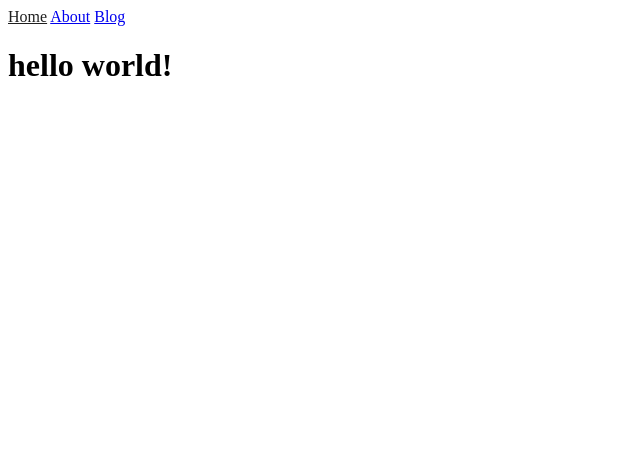
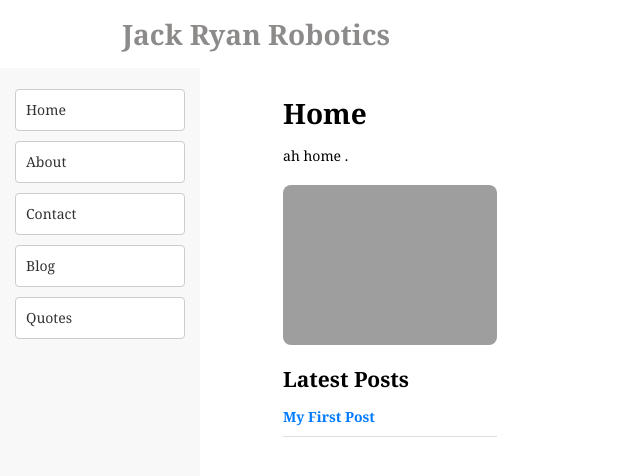
Before and after one commit to jackryanrobotics/jackryanrobotics.github.io, a Jekyll site: the page built from docs/index.html, in a window 1280 px wide. Shown: the top 476 px of the page, without its empty margins (0-640 px from the left). Built offline with Jekyll 4.4.1, drawn with Linux system fonts in a browser that asks for light colours.

Commit message:
Update
Added side bar and quotes page

```diff
--- a/docs/_layouts/default.html
+++ b/docs/_layouts/default.html
@@ -4,9 +4,25 @@
     <meta charset="utf-8">
     <title>{{ page.title }}</title>
     <link rel="stylesheet" href="/assets/css/styles.css">
+    <link rel="stylesheet" href="https://fonts.googleapis.com/css2?family=Noto+Serif:wght@400;700&display=swap">
   </head>
   <body>
-    {% include navigation.html %}
-    {{ content }}
+    <header class="site-header">
+      <h1>Jack Ryan Robotics</h1>
+    </header>
+    <div class="container">
+      <aside class="sidebar">
+        <ul>
+          <li><a href="{{ "/" | relative_url }}">Home</a></li>
+          <li><a href="{{ "/about" | relative_url }}">About</a></li>
+          <li><a href="{{ "/contact" | relative_url }}">Contact</a></li>
+          <li><a href="{{ "/blog" | relative_url }}">Blog</a></li>
+          <li><a href="{{ "/quotes" | relative_url }}">Quotes</a></li>
+        </ul>
+      </aside>
+      <main class="content">
+        {{ content }}
+      </main>
+    </div>
   </body>
 </html>
--- a/docs/_posts/2024-09-07-First_Blog.markdown
+++ b/docs/_posts/2024-09-07-First_Blog.markdown
@@ -1,7 +1,8 @@
 ---
 layout: post
 author: Jack Ryan
-
+title: "My First Post"
+date: 2024-09-07
 ---
 The beginnings
 Hi, this is my first post of anything tech related. This site will primarily be used to keep record of a TeaBot project. Improvements will be made soon...
--- a/docs/_sass/main.scss
+++ b/docs/_sass/main.scss
@@ -1,3 +1,179 @@
+/* Basic Reset */
+* {
+  margin: 8;
+  padding: 0;
+  box-sizing: border-box;
+}
+
+/* Header Styling */
+.site-header {
+  width: 40%; /* Full width of the viewport */
+  background-color: #ffffff;
+  color: #8d8a8a;
+  text-align: center;
+  padding: 15px;
+  font-family:'Noto Serif', serif;
+  position: fixed; /* Fixes the header at the top */
+  top: 0;
+  left: 0;
+  z-index: 1000; /* Ensures the header is on top of other content */
+}
+
+.site-header h1 {
+  margin: 0;
+  font-size: 2em; /* Adjust as needed */
+}
+/* Main Layout */
+body {
+  font-family: 'Noto Serif', serif; /* Use Aptos Serif if available, otherwise fallback to serif */
+  font-size: 14px; /* Set font size to 11px */
+  margin: 0; /* Remove default margin */
+  padding-top: 60px; /* Adds space for the fixed header */
+  width: 40%;
+
+}
+
+/* Additional Styling for Content */
+h1, h2, h3, h4, h5, h6 {
+  margin-bottom: 10px; /* Add space below headings */
+}
+
+p {
+  margin-bottom: 15px; /* Add space below paragraphs */
+}
+
+/* Responsive Design */
+@media (max-width: 768px) {
+  .main-container {
+    width: 90%; /* Adjust width for smaller screens */
+  }
+}
+/* Layout */
+.container {
+  display: flex;
+}
+
+
+/* Sidebar Styling */
+.sidebar {
+  width: 200px;
+  background-color: #f8f8f8;
+  padding: 15px;
+}
+
+.sidebar ul {
+  list-style: none;
+}
+
+.sidebar li {
+  margin-bottom: 10px; /* Space between list items */
+  padding: 10px; /* Padding inside the box */
+  border: 1px solid #ccc; /* Light gray border around each item */
+  border-radius: 4px; /* Rounded corners for the box */
+  background-color: #fff; /* White background for the box */
+}
+
+.sidebar a {
+  text-decoration: none;
+  color: #333;
+  display: block; /* Ensure the entire box is clickable */
+  height: 100%; /* Ensure link takes up full height of the li */
+  width: 100%; /* Ensure link takes up full width of the li */
+  line-height: 20px; /* Align text vertically */
+}
+
+.sidebar a:hover {
+  background-color: #ddd;
+}
+
+/* Main Content */
+.content {
+  flex: 1;
+  padding: 15px;
+  margin-left: 68px; /* Ensure the content is not hidden under the sidebar */
+  height: calc(100vh - 60px);
+  overflow-y: auto; /* Adds a scrollbar when the content is too long */
+}
+/* Current Link Styling */
 .current {
-    color: rgb(31, 31, 31);
-  }
+  color: rgb(31, 31, 31);
+}
+
+/* styles.css */
+.blog-link {
+  text-decoration: none;
+  color: blue;
+}
+
+.blog-link.read {
+  color: grey;
+  text-decoration: line-through;
+}
+
+
+
+/* Style for the List */
+.quote-list {
+  list-style-type: none; /* Remove default bullet points */
+  padding-left: 0; /* Remove default padding */
+}
+
+.quote-list li {
+  margin-bottom: 10px; /* Space between list items */
+  padding-left: 20px; /* Indent the text */
+  position: relative; /* For positioning the custom bullet */
+}
+
+.quote-list li::before {
+  content: '-'; /* Custom bullet as a hyphen */
+  position: absolute;
+  left: 0; /* Position at the start of the list item */
+  color: #333; /* Color of the hyphen */
+  font-size: 1.2em; /* Adjust size if needed */
+  line-height: 1; /* Align with text */
+}
+
+.quote-list p {
+  margin: 0; /* Remove margin from paragraphs */
+  padding: 5px 0; /* Add some space inside paragraphs */
+  font-style: italic; /* Apply italics to the quotes */
+  color: #555; /* Optional: Change the color for emphasis */
+}
+
+
+
+/* Latest Posts Section */
+.latest-posts {
+  list-style-type: none; /* Remove default list bullets */
+  padding-left: 0; /* Remove default padding */
+}
+
+.latest-posts li {
+  margin-bottom: 20px; /* Space between posts */
+  border-bottom: 1px solid #ddd; /* Optional: Border between posts */
+  padding-bottom: 10px; /* Padding at the bottom of each post */
+}
+
+.latest-posts a {
+  text-decoration: none; /* Remove underline from links */
+  color: #007bff; /* Link color */
+  font-weight: bold; /* Bold text for post titles */
+}
+
+.latest-posts a:hover {
+  text-decoration: underline; /* Underline on hover */
+}
+
+.latest-posts p {
+  color: #666; /* Color for post excerpts */
+}
+
+
+/* Image on Homepage */
+.page-image {
+  max-width: 100%; /* Make sure the image is responsive */
+  height: auto; /* Maintain aspect ratio */
+  display: block; /* Remove any default inline spacing */
+  margin: 20px 0; /* Add margin around the image */
+  border-radius: 8px; /* Optional: Add rounded corners */
+}
--- a/docs/blog.html
+++ b/docs/blog.html
@@ -8,7 +8,7 @@ title: Blog
   {% for post in site.posts %}
     <li>
       <h2><a href="{{ post.url }}">{{ post.title }}</a></h2>
-      {{ post.excerpt }}
+
     </li>
   {% endfor %}
 </ul>
--- a/docs/index.html
+++ b/docs/index.html
@@ -2,4 +2,16 @@
 layout: default
 title: Home
 ---
-<h1>{{ "Hello World!" | downcase }}</h1>
+<h1>{{ "Home" }}</h1>
+
+<p>ah home .</p>
+<img src="{{ '/assets/images/20240803_171526.jpg' | relative_url }}" alt="Description of the image" class="page-image">
+
+<h2>Latest Posts</h2>
+<ul class="latest-posts">
+  {% for post in site.posts limit:3 %}
+    <li>
+      <a href="{{ post.url }}">{{ post.title }}</a>
+    </li>
+  {% endfor %}
+</ul>
--- a/index.markdown
+++ /dev/null
@@ -1,6 +0,0 @@
----
-# Feel free to add content and custom Front Matter to this file.
-# To modify the layout, see https://jekyllrb.com/docs/themes/#overriding-theme-defaults
-
-layout: home
----
```
Also changed, not shown: docs/about.md (+1 -1 lines), docs/quotes.html (added, +13 -0 lines), docs/scripts.js (added, +22 -0 lines), docs/assets/images/20240806_094124.jpg (added), 3 other files.
